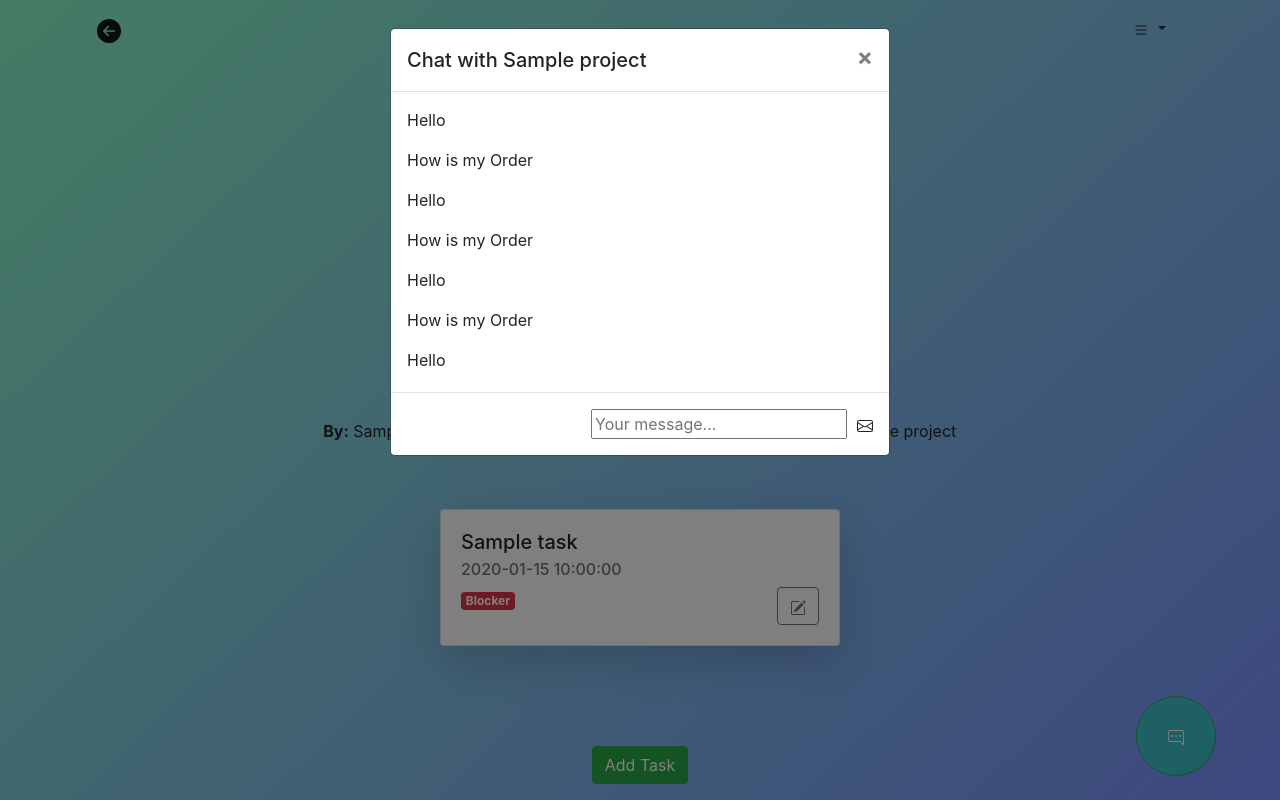
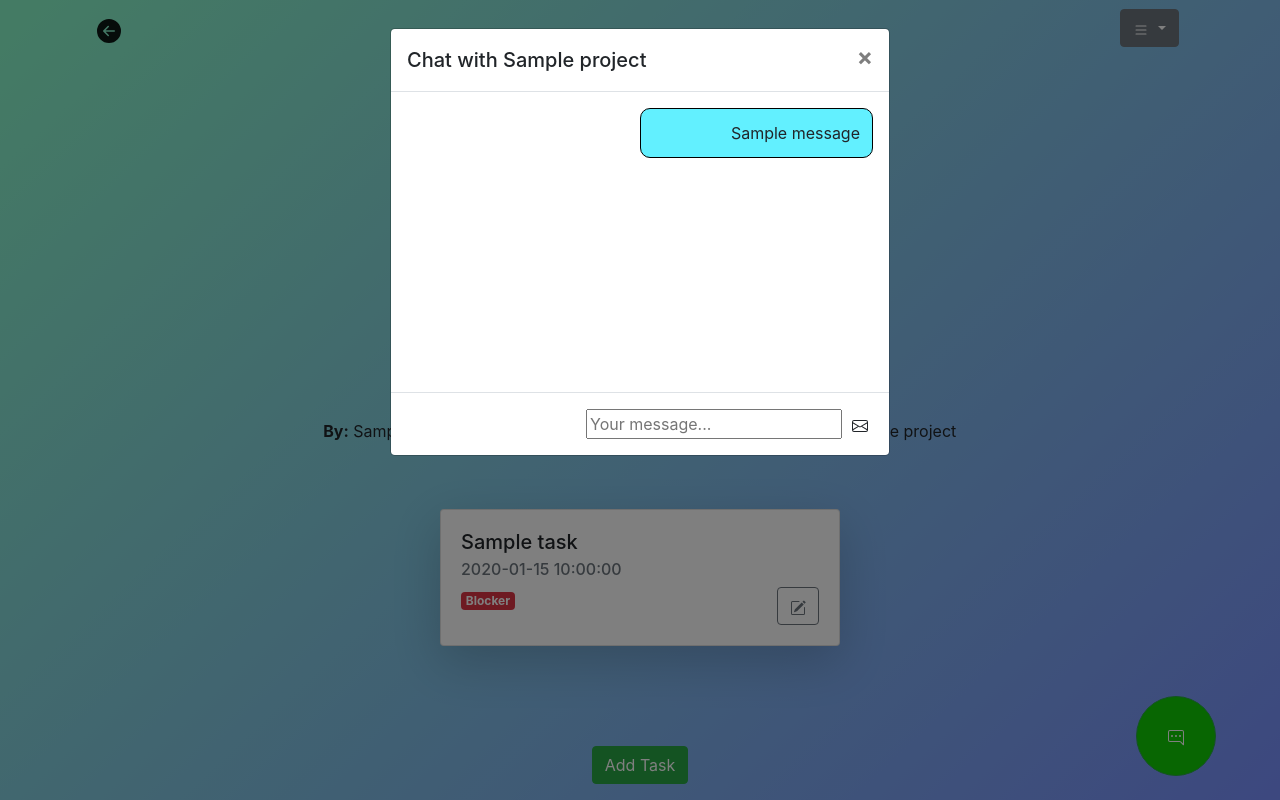
Before and after one commit to AlexeySmolyaninov/tkt-tsoha-project-ordi, a Flask app: template templates/project_view_for_creator.html in a window 1280 px wide, after a click that opens the changed part. Run offline with Flask 2, Linux system fonts and the light colour scheme; the visitor is signed in with stand-in values (Sample User, id 1); the template is opened without the code that fills it: most values are stand-ins (such as "Sample title", 1, 10 or a date in 2020); parts of the project's set-up code (start-up, migrations or seed data) failed here and were passed over.

Commit message:
feature: message functionality. Now can chat in the project

```diff
--- a/app.py
+++ b/app.py
@@ -13,8 +13,8 @@
       print("You must login to the service first")
       return redirect("/")
 
-
 import routes.login_register
 import routes.profile
 import routes.wallet
 import routes.services
+import routes.messages
--- a/routes/services.py
+++ b/routes/services.py
@@ -6,6 +6,7 @@
   has_provider_rights, delete_task as delete_task_s, delete_project as delete_project_s, \
   update_project_status, has_client_rights, has_money, create_transaction, \
   hide_project as hide_project_s
+from services.message import get_messages
 
 @app.route("/servicesByMe")
 def services_by_me():
@@ -51,11 +52,13 @@
   if has_provider_rights(session["user_id"], project_id):
     project = get_project(project_id)
     tasks = get_tasks(project_id)
+    chat_messages = get_messages(project_id)
     return render_template(
       "project_view_for_creator.html",
       back_link="/servicesByMe",
       project = project,
       tasks = tasks,
+      chat_messages = chat_messages[::-1]
     )
   else:
     return redirect("/")
@@ -66,6 +69,7 @@
   if has_client_rights(client_id, int(project_id)):
     project = get_project(project_id)
     tasks = get_tasks(project_id)
+    chat_messages = get_messages(project_id)
     message = None
     if "message" in request.args:
       message = request.args["message"]
@@ -73,6 +77,7 @@
       "project_view_for_client.html",
       project = project,
       tasks = tasks,
+      chat_messages = chat_messages[::-1],
       back_link = "/servicesToMe",
       message = message
     )
--- a/schema.sql
+++ b/schema.sql
@@ -55,6 +55,7 @@
 
 CREATE TABLE messages (
   id SERIAL PRIMARY KEY,
+  message TEXT NOT NULL,
   from_user INTEGER REFERENCES users NOT NULL,
   to_user INTEGER REFERENCES users NOT NULL,
   project_id INTEGER REFERENCES projects NOT NULL,
--- a/templates/base.html
+++ b/templates/base.html
@@ -31,6 +31,19 @@
 
         #box-register {
           width: 80%;
+        }
+      }
+
+      @media screen and (max-height: 700px) {
+        #btn-wallet, #btn-s-by-me, #btn-s-to-me {
+          width: 130px;
+          height: 130px;
+
+          line-height: 130px;
+        }
+
+        .btn-name {
+          font-size: 14px
         }
       }
 
@@ -68,6 +81,28 @@
       .dropdown-menu a {
         color: white;
       }
+
+      .navbar {
+        z-index: 2;
+      }
+
+      .msg-by-me {
+        text-align: right;
+        background-color: #0ee9ffa6;
+        border: 1px solid black;
+        border-radius: 10px;
+        padding: 12px;
+        width: 50%;
+        margin-left: 50%;
+      }
+
+      .msg-not-by-me {
+        background-color: #dadada9c;
+        border: 1px solid black;
+        border-radius: 10px;
+        padding: 12px;
+        width: fit-content;
+      }
     </style>
   </head>
   <body>
@@ -89,12 +124,6 @@
               <path d="M8 0a8 8 0 1 0 0 16A8 8 0 0 0 8 0zm3.5 7.5a.5.5 0 0 1 0 1H5.707l2.147 2.146a.5.5 0 0 1-.708.708l-3-3a.5.5 0 0 1 0-.708l3-3a.5.5 0 1 1 .708.708L5.707 7.5H11.5z"/>
             </svg>
           </a>
-          <!--<a class="navbar-brand">
-            <svg xmlns="http://www.w3.org/2000/svg" width="16" height="16" fill="currentColor" class="bi bi-person-circle" viewBox="0 0 16 16">
-              <path d="M11 6a3 3 0 1 1-6 0 3 3 0 0 1 6 0z"/>
-              <path fill-rule="evenodd" d="M0 8a8 8 0 1 1 16 0A8 8 0 0 1 0 8zm8-7a7 7 0 0 0-5.468 11.37C3.242 11.226 4.805 10 8 10s4.757 1.225 5.468 2.37A7 7 0 0 0 8 1z"/>
-            </svg> {{session.user}}
-          </a>-->
 
         {% else %}
           <a class="navbar-brand">
@@ -104,17 +133,12 @@
             </svg> {{session.user}}
           </a>
         {% endif %}
-        <!--<a class="btn btn-secondary" href="/logout">
-          <svg xmlns="http://www.w3.org/2000/svg" width="16" height="16" fill="currentColor" class="bi bi-list" viewBox="0 0 16 16">
-            <path fill-rule="evenodd" d="M2.5 12a.5.5 0 0 1 .5-.5h10a.5.5 0 0 1 0 1H3a.5.5 0 0 1-.5-.5zm0-4a.5.5 0 0 1 .5-.5h10a.5.5 0 0 1 0 1H3a.5.5 0 0 1-.5-.5zm0-4a.5.5 0 0 1 .5-.5h10a.5.5 0 0 1 0 1H3a.5.5 0 0 1-.5-.5z"/>
-          </svg>
-        </a>-->
         <div class="dropdown">
-          <a class="btn dropdown-toggle" href="#" role="button" data-toggle="dropdown" aria-haspopup="false" aria-expanded="false">
+          <button class="btn btn-secondary dropdown-toggle" href="#" role="button" data-toggle="dropdown" aria-haspopup="false" aria-expanded="false">
             <svg xmlns="http://www.w3.org/2000/svg" width="16" height="16" fill="currentColor" class="bi bi-list" viewBox="0 0 16 16">
               <path fill-rule="evenodd" d="M2.5 12a.5.5 0 0 1 .5-.5h10a.5.5 0 0 1 0 1H3a.5.5 0 0 1-.5-.5zm0-4a.5.5 0 0 1 .5-.5h10a.5.5 0 0 1 0 1H3a.5.5 0 0 1-.5-.5zm0-4a.5.5 0 0 1 .5-.5h10a.5.5 0 0 1 0 1H3a.5.5 0 0 1-.5-.5z"/>
             </svg>
-          </a>
+          </button>
 
           <div class="dropdown-menu dropdown-menu-right">
             <a class="dropdown-item" href="/profile">Profile</a>
--- a/templates/project_view_for_creator.html
+++ b/templates/project_view_for_creator.html
@@ -9,14 +9,14 @@
         }
       100% {
         bottom: 3%;
-        background-color: #3dc1c7;
+        background-color: #11cc04;
         }
     }
 
     #btn-chat {
       position: fixed;
       border-radius: 50%;
-      background-color: #3dc1c7;
+      background-color: #11cc04;
       width: 5rem;
       height: 5rem;
       bottom: 3%;
@@ -27,7 +27,7 @@
     }
 
     #btn-chat:hover {
-      background-color: #309ca1;
+      background-color: #12a307;
     }
 
     #chat .modal-body {
@@ -52,6 +52,40 @@
 {% endblock %}
 {% block script %}
   <script>
+
+    function onMsgSend() {
+      const newMsg = document.getElementById("message").value
+      if(!newMsg){
+        console.log("input must have some data")
+        return
+      }
+      const clientUsername = document.getElementById("client-username").value
+      const projectId = Number(document.getElementById("project-id").value)
+      const xhttp = new XMLHttpRequest();
+      xhttp.onreadystatechange = function() {
+        if (this.readyState == 4 && this.status == 200) {
+          message = JSON.parse(this.responseText)
+          const chatBody = document.getElementById('chat-body')
+          const messageEl = document.createElement('p')
+          messageEl.classList.add("msg-by-me")
+          messageEl.innerHTML = message.msg
+
+          chatBody.appendChild(messageEl)
+          //newMsg. = ""
+        }
+      };
+      xhttp.open("POST", "/messageByProvider", true);
+      xhttp.setRequestHeader("Content-Type", "application/json");
+      const data = JSON.stringify(
+        {
+          "msg": newMsg,
+          clientUsername,
+          projectId
+        }
+        );
+      xhttp.send(data);
+    }
+
     $(function () {
       $('[data-toggle="popover"]').popover()
     })
@@ -69,11 +103,6 @@
         modal.find('.modal-body #task_id').val(taskId)
         modal.find('.modal-footer #delete_task_id').val(taskId)
       })
-
-      $("#send-msg").click(function(){
-        event.preventDefault();
-        $.ajax("/jsonPlease")
-      });
     });
   </script>
 {% endblock%}
@@ -312,47 +341,30 @@
           <span aria-hidden="true">&times;</span>
         </button>
       </div>
-      <div class="modal-body">
-        <div>
-          <p>Hello</p>
-        </div>
-        <div>
-          <p>How is my Order</p>
-        </div>
-        <div>
-          <p>Hello</p>
-        </div>
-        <div>
-          <p>How is my Order</p>
-        </div>
-        <div>
-          <p>Hello</p>
-        </div>
-        <div>
-          <p>How is my Order</p>
-        </div>
-        <div>
-          <p>Hello</p>
-        </div>
-        <div>
-          <p>How is my Order</p>
-        </div>
+      <div id="chat-body" class="modal-body">
+        {% for message in chat_messages %}
+          {% if message[0] == session.user_id %}
+            <p class="msg-by-me">{{ message[2] }}</p>
+          {% else %}
+            <p class="msg-not-by-me">{{ message[2] }}</p>
+          {% endif %}
+        {% endfor %}
       </div>
       <div class="modal-footer">
-        <form>
           <div class="form-row align-items-center">
             <div class="col">
-              <input type="text" name="message" placeholder="Your message...">
+              <input type="text" name="message" id="message" placeholder="Your message..." />
             </div>
+            <input type="hidden" id="client-username" value="{{ project[4] }}" />
+            <input type="hidden" id="project-id" value="{{ project[0] }}" />
             <div class="col">
-              <button id="send-msg">
+              <button id="send-msg" onclick="onMsgSend()">
                 <svg xmlns="http://www.w3.org/2000/svg" width="16" height="16" fill="currentColor" class="bi bi-envelope" viewBox="0 0 16 16">
                   <path d="M0 4a2 2 0 0 1 2-2h12a2 2 0 0 1 2 2v8a2 2 0 0 1-2 2H2a2 2 0 0 1-2-2V4zm2-1a1 1 0 0 0-1 1v.217l7 4.2 7-4.2V4a1 1 0 0 0-1-1H2zm13 2.383-4.758 2.855L15 11.114v-5.73zm-.034 6.878L9.271 8.82 8 9.583 6.728 8.82l-5.694 3.44A1 1 0 0 0 2 13h12a1 1 0 0 0 .966-.739zM1 11.114l4.758-2.876L1 5.383v5.73z"/>
                 </svg>
               </button>
             </div>
           </div>
-        </form>
       </div>
     </div>
   </div>
```
Also changed, not shown: routes/messages.py (added, +24 -0 lines), services/message.py (added, +26 -0 lines), templates/project_view_for_client.html (+94 -6 lines).
